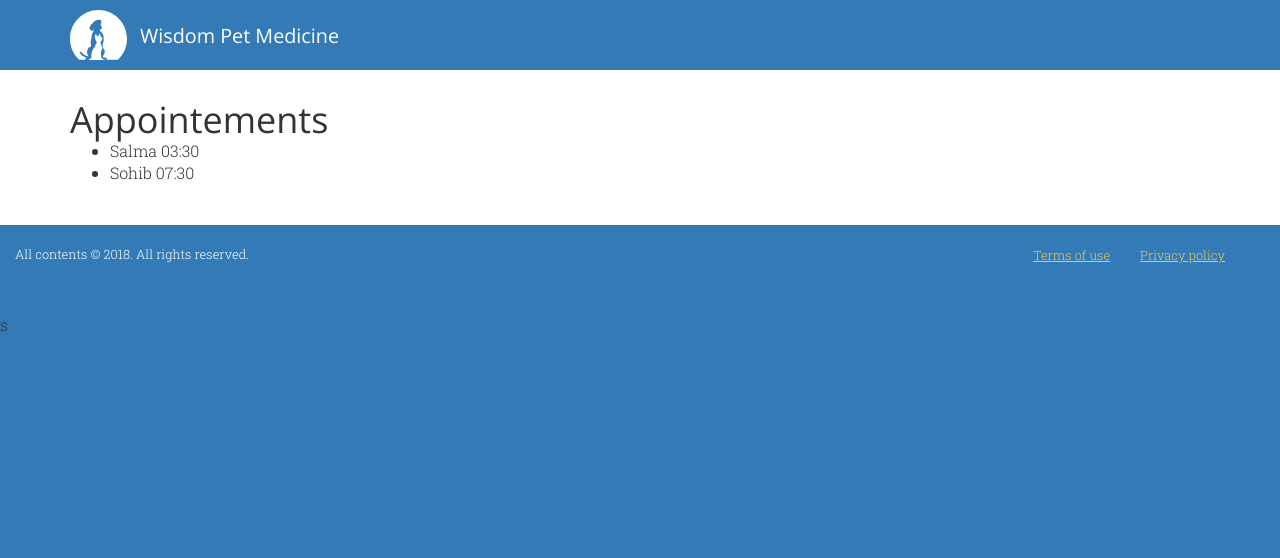
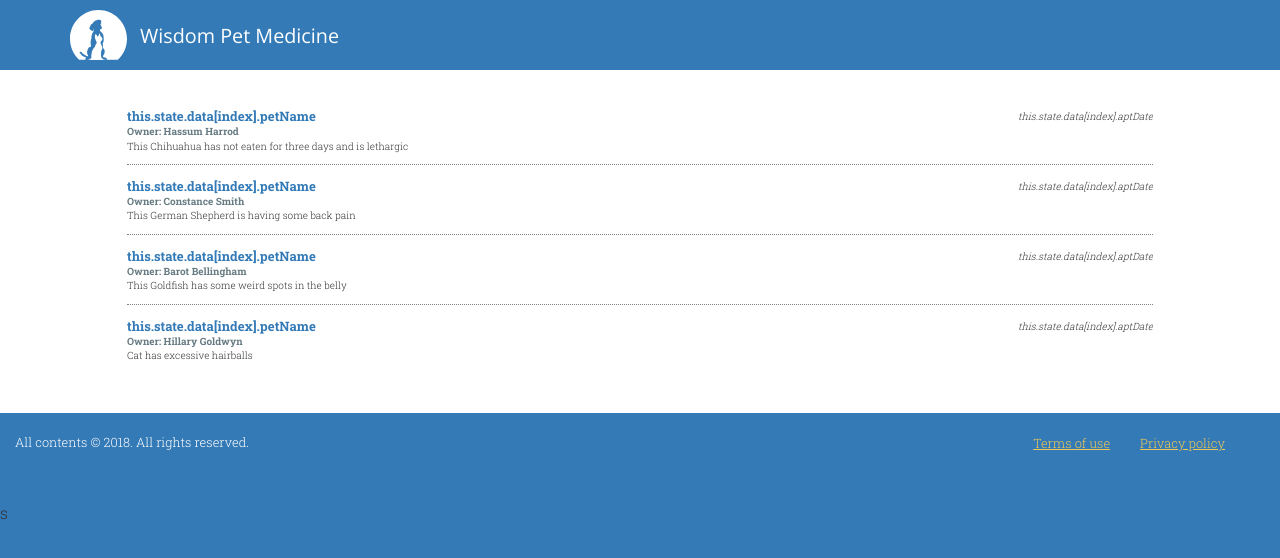
Before and after one commit to salma71192/wisdom-pet-medicine, a React (Create React App) app: page / in a window 1280 px wide. Shown: the top 558 px of the page. Built offline with nearby package versions, Linux system fonts and the light colour scheme.

Commit message:
appointment component & add data from json file

```diff
--- /dev/null
+++ b/src/Appointment.js
@@ -0,0 +1,40 @@
+import React, { Component } from 'react';
+import Data from './data.json';
+
+class Appointment extends Component {
+  state = {
+    data: []
+  }
+
+  componentDidMount() {
+      this.setState({
+        data: Data
+      });
+  }
+
+
+  render() {
+    var appItems = this.state.data;
+    console.log(appItems);
+    var renderAppItems = appItems.map((item, index) => {
+          return(
+            <li className="pet-item media" key={index}>
+              <div className="pet-head">
+                <span className="pet-name">this.state.data[index].petName</span>
+                <span className="apt-date pull-right">this.state.data[index].aptDate</span>
+              </div>
+              <div className="owner-name">
+                <span className="label-item">Owner: {this.state.data[index].ownerName}</span>
+              </div>
+              <div className="apt-notes">{this.state.data[index].aptNotes}</div>
+            </li>
+          )
+        });
+
+    return (
+      <ul className="item-list media-list">{renderAppItems}</ul>
+    )
+  }
+}
+
+export default Appointment;
--- a/src/MainInterface.js
+++ b/src/MainInterface.js
@@ -1,19 +1,15 @@
 import React, { Component } from 'react';
+import Appointment from './Appointment';
 
 class MainInterface extends Component {
   state = {
-    title: "Appointements",
-    show: true
+
   }
 
   render() {
     return (
       <div className="interface">
-        <h1>{this.state.title}</h1>
-        <ul>
-          <li>Salma 03:30</li>
-          <li>Sohib 07:30</li>
-        </ul>
+        <Appointment />
       </div>
     )
   }
```
